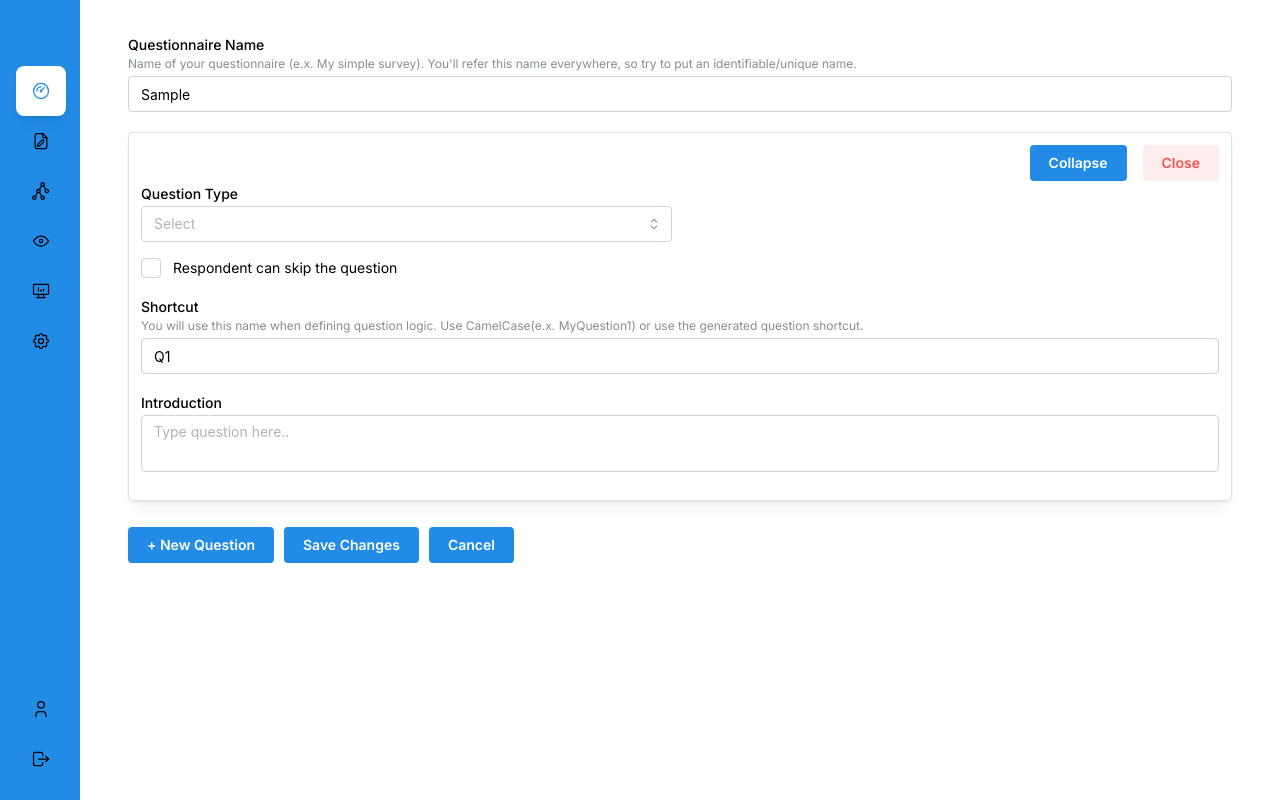
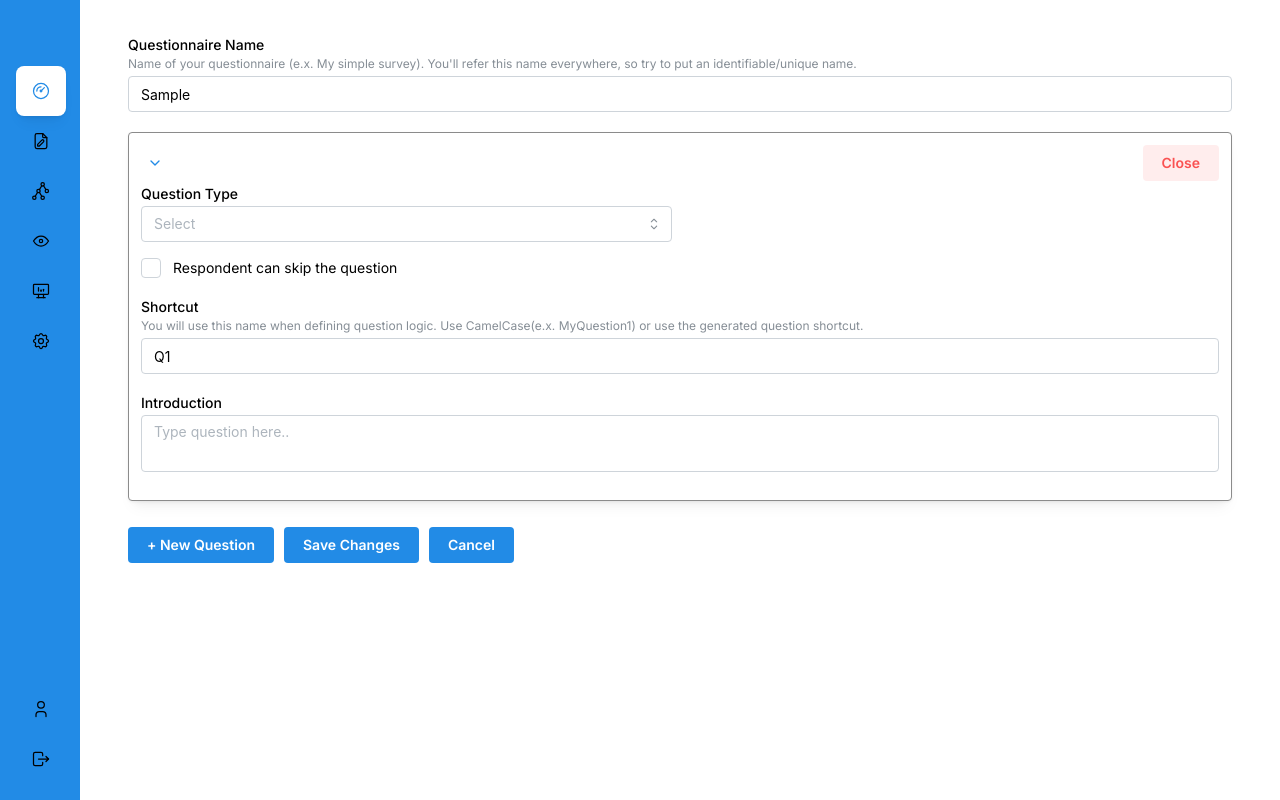
Before and after one commit to prab-palihapitiya/web-survey-project, a Next.js app: page /dashboard/questionnaire in a window 1280 px wide. Both pictures are taken after typing "Sample" into the empty fields and a click on the button "+ New Question". Built offline with nearby package versions, Linux system fonts and the light colour scheme.

Commit message:
feat: Question page, UX improvements

```diff
--- a/app/dashboard/questionnaire/page.tsx
+++ b/app/dashboard/questionnaire/page.tsx
@@ -3,7 +3,7 @@
 import useQuestionnaireStore from "@/app/lib/state/questionnaire-store";
 import Question from "@/app/ui/dashboard/questionnaire/question";
 import classes from "@/app/ui/dashboard/questionnaire/questionnaire.module.css";
-import { useEffect, useRef } from "react";
+import { useEffect, useRef, useState } from "react";
 
 import {
   Button,
@@ -23,16 +23,32 @@ export default function Page() {
 
   const questionnaireNameRef = useRef<HTMLInputElement>(null);
 
+  const [nextQuestionId, setNextQuestionId] = useState(1);
+  const [newlyAddedQuestionId, setNewlyAddedQuestionId] = useState<
+    number | null
+  >(null);
+
   useEffect(() => {
-    console.log();
-  });
+    const highestId = questions.reduce(
+      (maxId, question) => Math.max(maxId, question.id),
+      0
+    );
+    setNextQuestionId(highestId + 1);
+  }, [questions]);
 
   const handleCreateQuestion = () => {
     const newQuestion = {
-      id: questions.length + 1,
-      shortcut: "Q" + (questions.length + 1)
+      id: nextQuestionId,
+      shortcut: "Q" + nextQuestionId
     };
+
     addQuestion(newQuestion);
+    setNewlyAddedQuestionId(nextQuestionId);
+    setNextQuestionId(nextQuestionId + 1);
+
+    setTimeout(() => {
+      setNewlyAddedQuestionId(null);
+    }, 5000);
   };
 
   const saveChanges = () => {
@@ -50,9 +66,9 @@ export default function Page() {
     // show cancel changes confirm dialog (yes/no)
   };
 
-  const handleQuestionClose = () => {
+  const handleQuestionClose = (questionId: string | number) => {
     // Handle the closing of the Question here, e.g., remove it from an array of questions
-    console.log("Question closed!");
+    console.log(`Question with id: ${questionId} is closed!`);
   };
 
   return (
@@ -70,17 +86,15 @@ export default function Page() {
             onChange={(event) => setName(event.currentTarget.value)}
           />
           <Space h="lg" />
-          {questions.map((question: any, index: number) => (
+          {questions.map((question: any) => (
             <Question
               key={question.id}
               questionData={question}
-              onClose={handleQuestionClose}
+              onClose={() => handleQuestionClose(question.id)}
+              highlight={question.id === newlyAddedQuestionId}
             />
           ))}
         </GridCol>
-        {/* <GridCol span={3}>
-                    Questionnaire History
-                </GridCol> */}
         <GridCol>
           <Group
             mb="md"
--- a/app/ui/dashboard/questionnaire/question.tsx
+++ b/app/ui/dashboard/questionnaire/question.tsx
@@ -5,17 +5,19 @@ import { QuestionType } from "@/app/lib/types";
 import Numeric from "@/app/ui/dashboard/questiontypes/numeric";
 import Single from "@/app/ui/dashboard/questiontypes/single";
 import Text from "@/app/ui/dashboard/questiontypes/text";
+import clsx from "clsx";
 import { useEffect, useRef, useState } from "react";
 
 import {
+  ActionIcon,
   Button,
   Checkbox,
-  CloseButton,
   Collapse,
   Flex,
   Grid,
   GridCol,
   Group,
+  Mark,
   Paper,
   Select,
   Space,
@@ -23,13 +25,17 @@ import {
   TextInput,
   Textarea
 } from "@mantine/core";
+import { IconChevronDown, IconChevronRight } from "@tabler/icons-react";
 
 import classes from "./questionnaire.module.css";
 
-export default function Question({ questionData, onClose }) {
+export default function Question({ questionData, onClose, highlight }) {
   const [isOpen, setIsOpen] = useState<boolean>(true);
   const [isCollapsed, setIsCollapsed] = useState(false);
   const [selectedQType, setSelectedQType] = useState<string | null>();
+  const [isFocused, setFocused] = useState<boolean>(false);
+
+  const questionRef = useRef<HTMLDivElement>(null);
 
   const questionTypeRef = useRef<HTMLSelectElement>(null);
   const canSkipRef = useRef<HTMLInputElement>(null);
@@ -49,6 +55,14 @@ export default function Question({ questionData, onClose }) {
       introduction: introductionRef.current?.value || ""
     };
     updateQuestionData(questionData.id, modifiedData);
+
+    if (highlight && questionRef.current) {
+      questionRef.current.scrollIntoView({
+        behavior: "smooth",
+        block: "center"
+      });
+      questionRef.current.focus();
+    }
   }, []);
 
   if (!isOpen) {
@@ -91,11 +105,53 @@ export default function Question({ questionData, onClose }) {
         shadow="sm"
         p="sm"
         withBorder={true}
+        ref={questionRef}
+        className={clsx(
+          isFocused ? classes.focused : highlight ? classes.highlight : "",
+          classes.question_container
+        )}
+        onFocus={() => {
+          setFocused(true);
+        }}
+        onBlur={() => {
+          setFocused(false);
+        }}
       >
+        <Flex
+          justify={"space-between"}
+          align={"center"}
+        >
+          <Group
+            justify="flex-start"
+            gap={"xs"}
+          >
+            <ActionIcon
+              variant="subtle"
+              onClick={handleCollapseToggle}
+            >
+              {isCollapsed ? (
+                <IconChevronRight size={16} />
+              ) : (
+                <IconChevronDown size={16} />
+              )}
+            </ActionIcon>
+
+            <TextInput
+              variant="unstyled"
+              defaultValue={isCollapsed ? shortcutRef.current?.value : ""}
+              onChange={(e) => {
+                // Update the shortcut input field when the unstyled input changes
+                if (shortcutRef.current) {
+                  shortcutRef.current.value = e.target.value;
+
+                  updateQuestionData(questionData.id, {
+                    shortcut: e.target.value
+                  });
+                }
+              }}
+            />
+          </Group>
           <Group justify="flex-end">
-          <Button onClick={handleCollapseToggle}>
-            {isCollapsed ? "Expand" : "Collapse"}
-          </Button>
             <Button
               variant="light"
               color="red"
@@ -104,9 +160,10 @@ export default function Question({ questionData, onClose }) {
               Close
             </Button>
           </Group>
+        </Flex>
 
         <Collapse in={!isCollapsed}>
-          <Grid className={classes.question_container}>
+          <Grid>
             <GridCol span={6}>
               <Stack>
                 <Select
@@ -130,11 +187,10 @@ export default function Question({ questionData, onClose }) {
                       canSkip: event.currentTarget.checked
                     });
                   }}
+                  ref={canSkipRef}
                 />
               </Stack>
             </GridCol>
-            {/* <GridCol span={1} offset={5}>
-                    </GridCol> */}
             <GridCol>
               <TextInput
                 label="Shortcut"
@@ -146,6 +202,7 @@ export default function Question({ questionData, onClose }) {
                     shortcut: event.currentTarget.value
                   });
                 }}
+                ref={shortcutRef}
               />
             </GridCol>
             <GridCol>
@@ -159,6 +216,7 @@ export default function Question({ questionData, onClose }) {
                     introduction: event.currentTarget.value
                   });
                 }}
+                ref={introductionRef}
               />
             </GridCol>
             <GridCol>{selectedQType && <QuestionComponent />}</GridCol>
--- a/app/ui/dashboard/questionnaire/questionnaire.module.css
+++ b/app/ui/dashboard/questionnaire/questionnaire.module.css
@@ -4,6 +4,12 @@
 }
 
 .question_container {
-  /* padding: 1rem; */
   /* border: 1px solid rgb(139, 139, 139); */
 }
+
+.highlight {
+  border: 1px solid rgb(139, 139, 139);
+}
+.focused {
+  border: calc(0.15rem * var(--mantine-scale)) solid var(--mantine-color-blue-7);
+}
--- a/app/ui/dashboard/questiontypes/single.tsx
+++ b/app/ui/dashboard/questiontypes/single.tsx
@@ -3,6 +3,7 @@
 import { useState } from "react";
 
 import {
+  ActionIcon,
   Button,
   CloseButton,
   Divider,
@@ -96,27 +97,24 @@ export default function Single() {
                 />
               </Table.Td>
               <Table.Td>
-                <CloseButton
-                  icon={
-                    <IconX
-                      color="red"
-                      size={16}
-                    />
-                  }
+                <ActionIcon
+                  color="red"
                   variant="subtle"
-                />
+                >
+                  <IconX size={16} />
+                </ActionIcon>
               </Table.Td>
             </Table.Tr>
           ))}
         </Table.Tbody>
         <Table.Tfoot className={classes.table_foot}>
-          <Button
+          <ActionIcon
             onClick={handleAddRow}
             m={4}
-            color="black"
+            variant="subtle"
           >
             <IconPlus size={16} />
-          </Button>
+          </ActionIcon>
         </Table.Tfoot>
       </Table>
     </>
--- a/package.json
+++ b/package.json
@@ -18,6 +18,7 @@
     "@tabler/icons-react": "^3.12.0",
     "@tiptap/react": "^2.6.2",
     "@tiptap/starter-kit": "^2.6.2",
+    "clsx": "^2.1.1",
     "next": "14.2.5",
     "postcss-preset-mantine": "^1.17.0",
     "react": "^18",
```
Also changed, not shown: 1 other file (tests, documents, lock files or other folders). Lines whose indentation alone changed are shown as unchanged.
